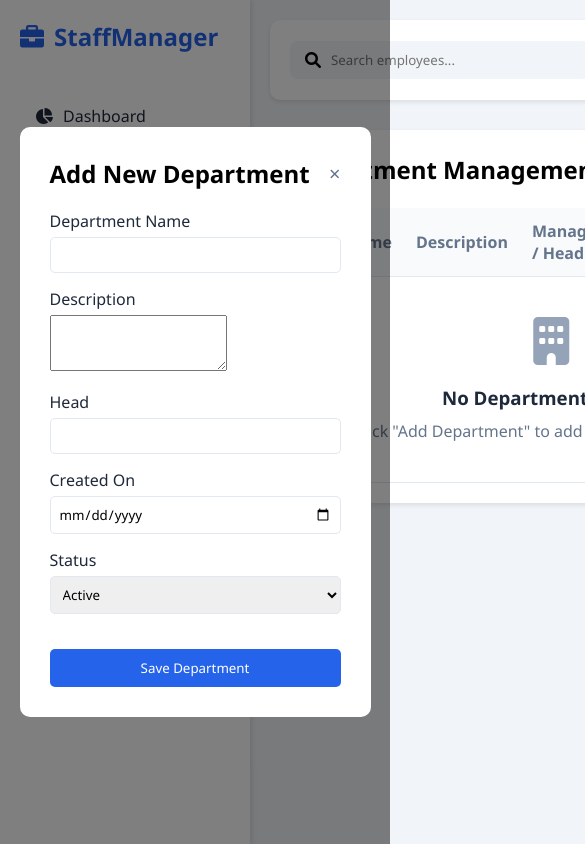
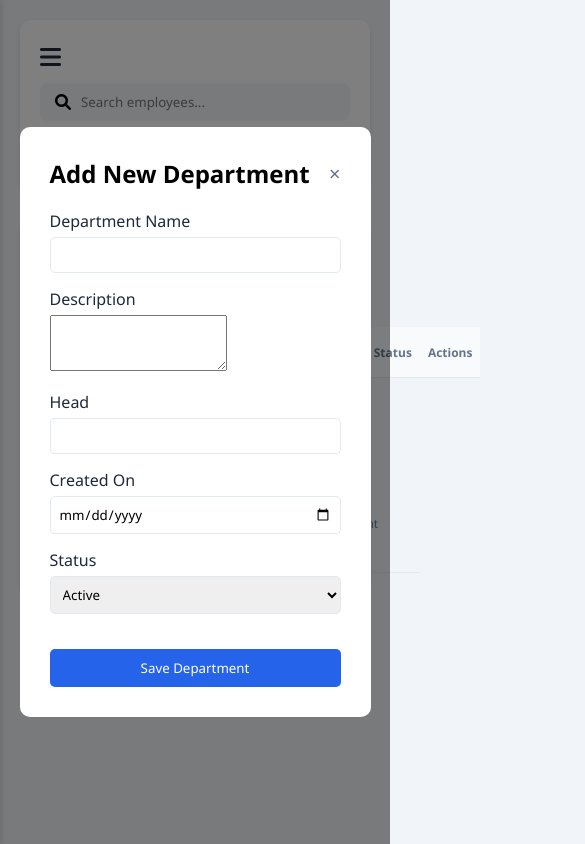
Before and after one commit to maryemn/StaffManagerApp, a plain HTML site: page src/Frontend/index.html in a window 390 px wide. Shown: the top 844 px of the page, 585 px wide, since content can reach past the window. Drawn offline with Linux system fonts and the light colour scheme; no server answers.

Commit message:
deploying on aws

```diff
--- a/src/Frontend/index.html
+++ b/src/Frontend/index.html
@@ -178,6 +178,8 @@
         padding: 20px;
         border-radius: 10px;
         box-shadow: 0 2px 5px rgba(0, 0, 0, 0.1);
+        overflow-x: auto;
+
       }
 
       .table-header {
@@ -458,6 +460,78 @@ tr:hover {
           transform: rotate(360deg);
         }
       }
+
+      /* Hamburger button */
+    .sidebar-toggle {
+      display: none;
+      background: none;
+      border: none;
+      font-size: 24px;
+      cursor: pointer;
+      color: var(--text-color);
+      margin-right: 10px;
+    }
+
+      /* ===== Mobile Responsive ===== */
+   @media (max-width: 768px) {
+
+    .container {
+      flex-direction: column;
+    }
+
+     .menu-toggle {
+  display: block;
+}
+    .sidebar {
+    position: fixed;
+    left: -250px; /* caché par défaut */
+    transition: left 0.3s ease;
+    z-index: 100;
+  }
+
+  .sidebar.active {
+    left: 0; /* visible quand actif */
+  }
+
+  .main-content {
+    margin-left: 0; /* le contenu prend toute la largeur */
+    transition: margin-left 0.3s ease;
+  }
+
+  .sidebar-toggle {
+    display: block; /* montre le bouton hamburger */
+  }
+
+    .nav-item {
+      flex: 1;
+      justify-content: center;
+      font-size: 14px;
+    }
+
+
+    .header {
+      flex-direction: column;
+      gap: 10px;
+      align-items: flex-start;
+    }
+
+    .search-bar {
+      width: 100%;
+    }
+
+    table {
+      font-size: 12px;
+    }
+
+    th, td {
+      padding: 8px;
+    }
+
+    .dashboard-cards {
+      grid-template-columns: 1fr;
+    }
+
+}
     </style>
   </head>
   <body>
@@ -492,10 +566,16 @@ tr:hover {
 
       <div class="main-content">
         <div class="header">
+
+          <button id="sidebarToggle" class="sidebar-toggle">
+            <i class="fas fa-bars"></i>
+          </button>
+
           <div class="search-bar">
             <i class="fas fa-search"></i>
             <input type="text" placeholder="Search employees..." />
           </div>
+
           <div class="user-profile">
             <div class="user-avatar">
               <i class="fas fa-user"></i>
@@ -736,7 +816,7 @@ tr:hover {
     </div>
 
     <script>
-      const API_BASE_URL = " staffmanager-env.eba-ttrrkgvk.eu-west-3.elasticbeanstalk.com";
+      const API_BASE_URL = "http://staffmanager-env.eba-ttrrkgvk.eu-west-3.elasticbeanstalk.com";
       let employees = [];
       let departments = [];
       let currentSection = "dashboard";
@@ -1409,6 +1489,21 @@ tr:hover {
         if (event.target === document.getElementById("deleteConfirmationModal"))
           closeDeleteModal();
       };
+
+    const sidebar = document.querySelector(".sidebar");
+    const sidebarToggle = document.getElementById("sidebarToggle");
+
+    sidebarToggle.addEventListener("click", () => {
+      sidebar.classList.toggle("active");
+    });
+    // closing sidebar
+    document.addEventListener("click", (event) => {
+      const isClickInsideSidebar = sidebar.contains(event.target);
+      const isClickOnToggle = sidebarToggle.contains(event.target);
+      if (!isClickInsideSidebar && !isClickOnToggle && sidebar.classList.contains("active")) {
+        sidebar.classList.remove("active");
+      }
+    });
     </script>
   </body>
 </html>
```
